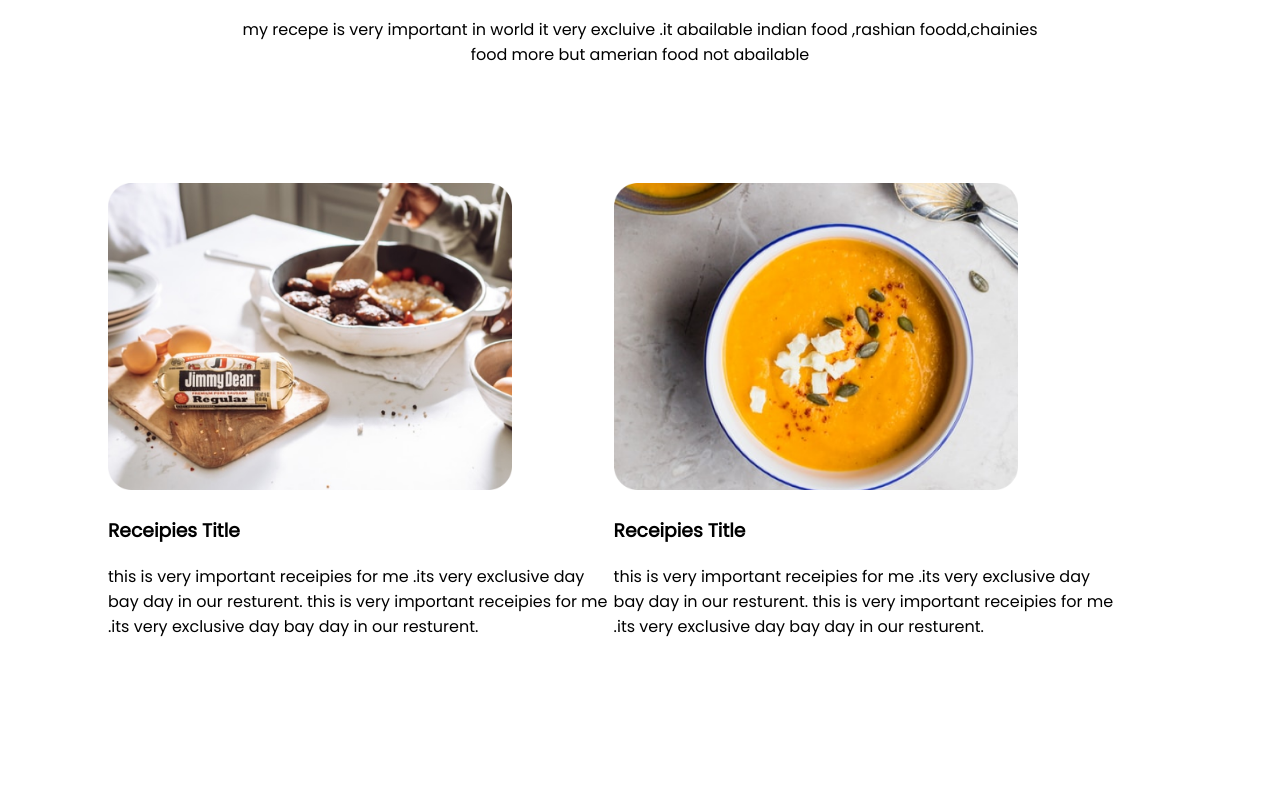
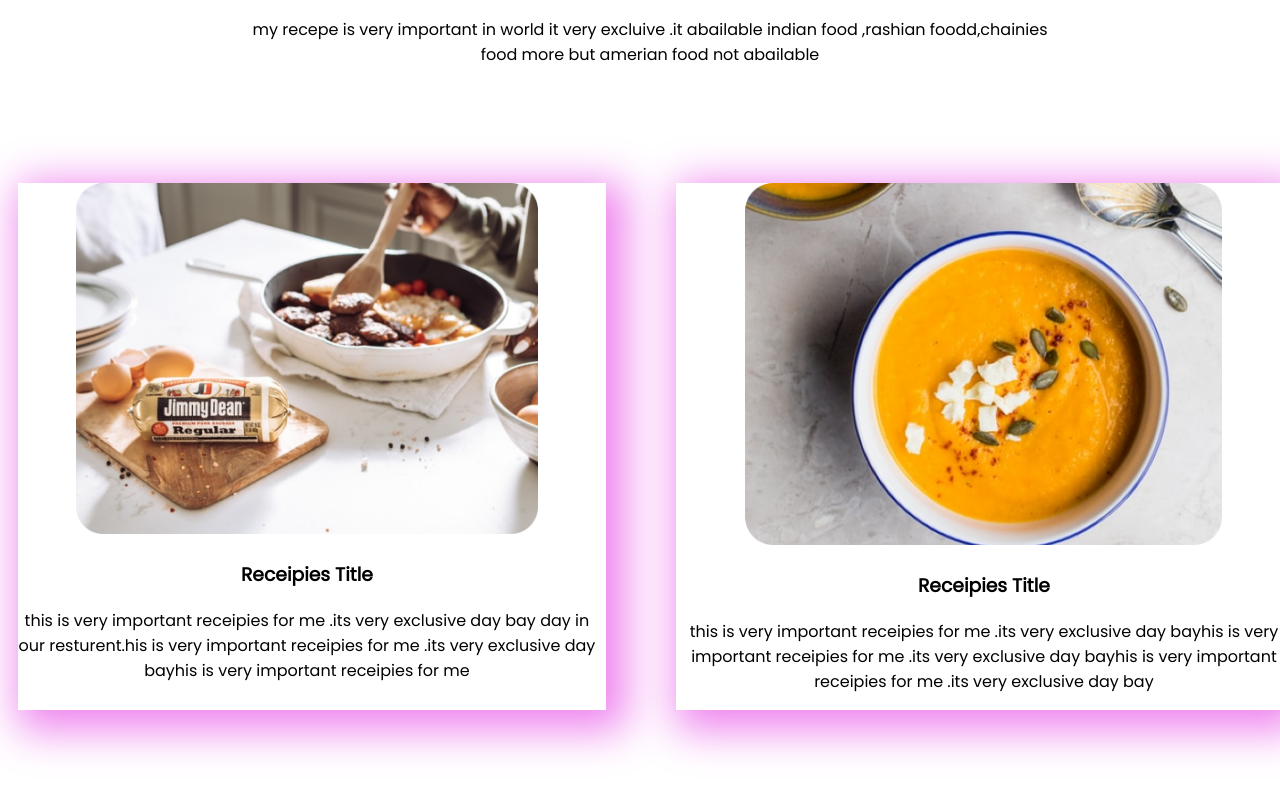
Before and after one commit to rakibahmed17/good-food, a plain HTML site: page index.html in a window 1280 px wide. Shown: the part 1641-2435 px from the top of the page. Before the commit the page ends 2304 px from the top, so only its background shows below. Drawn offline with Linux system fonts and the light colour scheme.

Commit message:
third section commit

```diff
--- a/index.html
+++ b/index.html
@@ -55,22 +55,23 @@
         </p>
       </div>
       <section class="three-section">
-        <div>
+        <div id="rakib2" class="receipe">
           <img src="images/Project Cover.jpg" alt="" />
           <h1>Receipies Title</h1>
           <p>
             this is very important receipies for me .its very exclusive day bay
-            day in our resturent. this is very important receipies for me .its
-            very exclusive day bay day in our resturent.
+            day in our resturent.his is very important receipies for me .its
+            very exclusive day bayhis is very important receipies for me
           </p>
         </div>
-        <div>
+        <div id="rakib" class="receipe">
           <img src="images/Project Cover.png" alt="" />
           <h1>Receipies Title</h1>
           <p>
-            this is very important receipies for me .its very exclusive day bay
-            day in our resturent. this is very important receipies for me .its
-            very exclusive day bay day in our resturent.
+            this is very important receipies for me .its very exclusive day
+            bayhis is very important receipies for me .its very exclusive day
+            bayhis is very important receipies for me .its very exclusive day
+            bay
           </p>
         </div>
       </section>
--- a/style.css
+++ b/style.css
@@ -32,17 +32,33 @@ body{
    background-repeat: no-repeat;
 }
 .small-div{
-   text-align: center;
+text-align:center;
    padding-top: 100px;
    padding-bottom: 100px;
-
+   padding-left: 20px;
 }
 .three-section{
+   padding-left: 10px;
+   text-align: center;
    display: flex;
-   width: 80%;
-   padding-left: 100px;
+   width: 100%;
+   padding-bottom: 100px;
+
+
+
+
 }
 .three-section img{
 width: 80%;
 
 }
+.receipe{
+   box-shadow: 10px 10px 40px 10px violet;
+}
+#rakib{
+   padding-left: 10px;
+   margin-left: 50px;
+}
+#rakib2{
+   padding-right: 10px; margin-right: 20px;
+}
```
